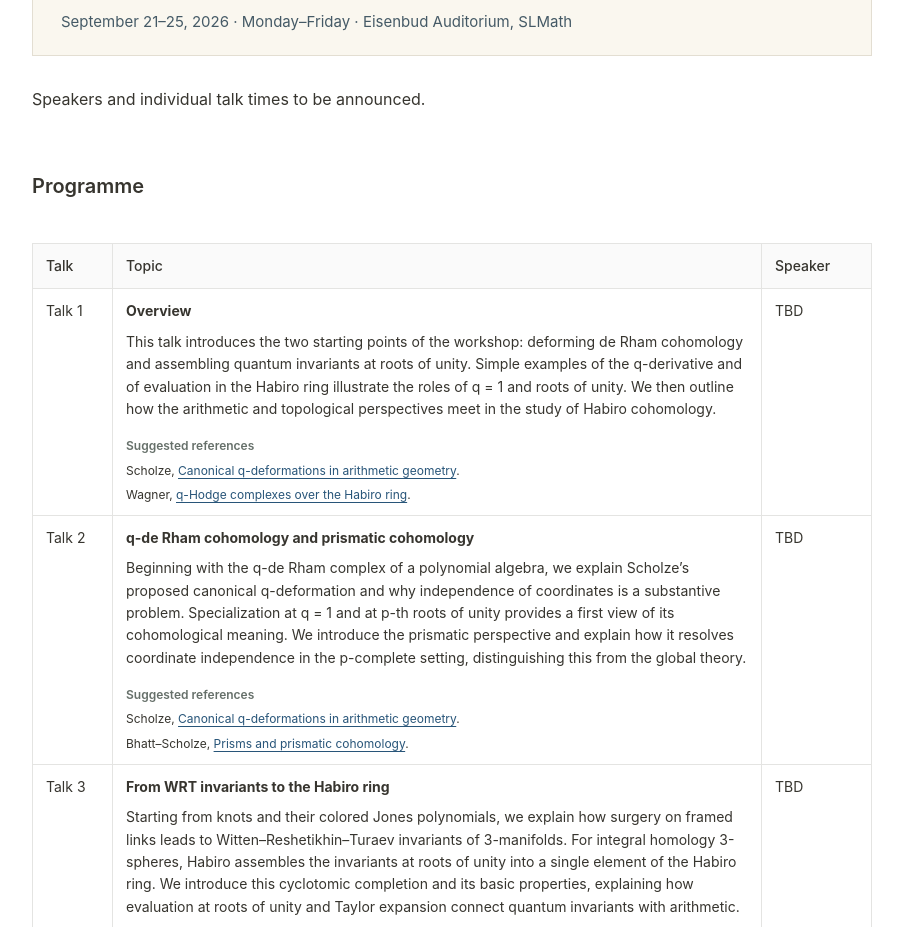
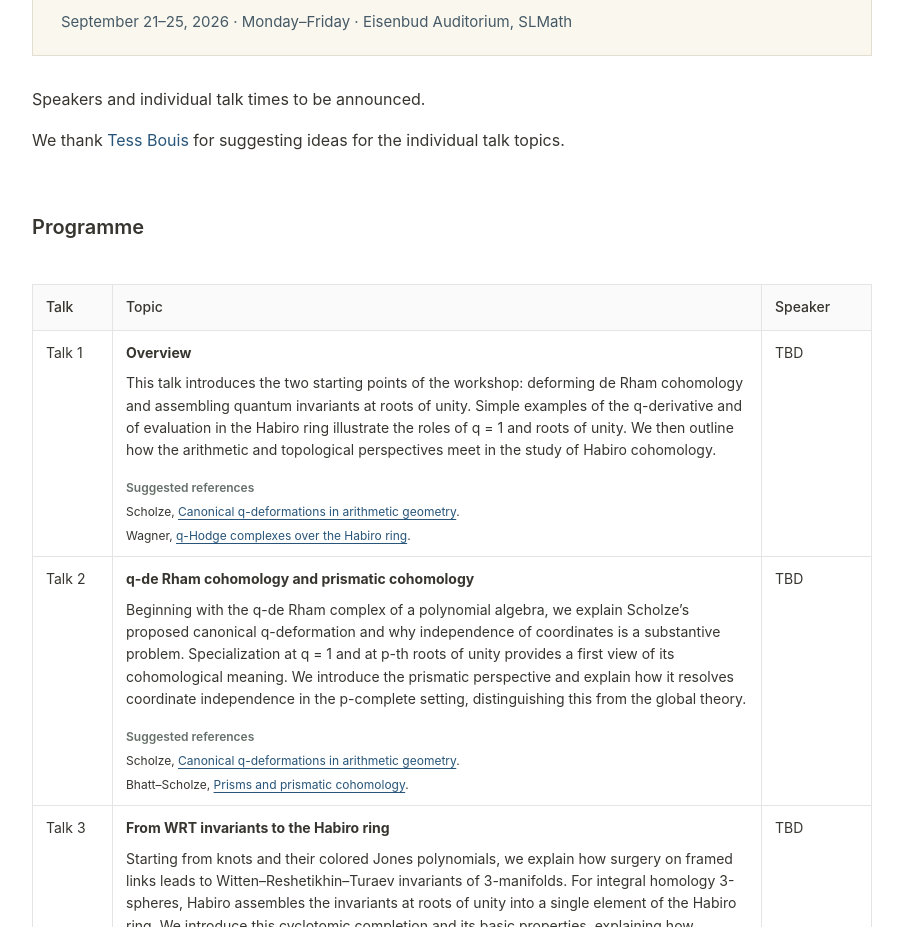
Before and after one commit to andyzhangyn/andyzhangyn.github.io, a Next.js app: page /seminar/slmath/habiro in a window 1280 px wide. Shown: the part 860-1787 px from the top of the page, without its empty margins (188-1091 px from the left). Built offline with nearby package versions, Linux system fonts and the light colour scheme.

Commit message:
Acknowledge Tess Bouis on the workshop page

```diff
--- a/app/seminar/slmath/habiro/page.tsx
+++ b/app/seminar/slmath/habiro/page.tsx
@@ -34,6 +34,7 @@ export default function HabiroWorkshopPage() {
           </header>
           <div className="prose-page-body">
             <p>Speakers and individual talk times to be announced.</p>
+            <p>We thank <a href="https://tessbouis.com/">Tess Bouis</a> for suggesting ideas for the individual talk topics.</p>
           </div>
           <section aria-labelledby="programme-heading">
             <div className="slmath-schedule-heading">
```
